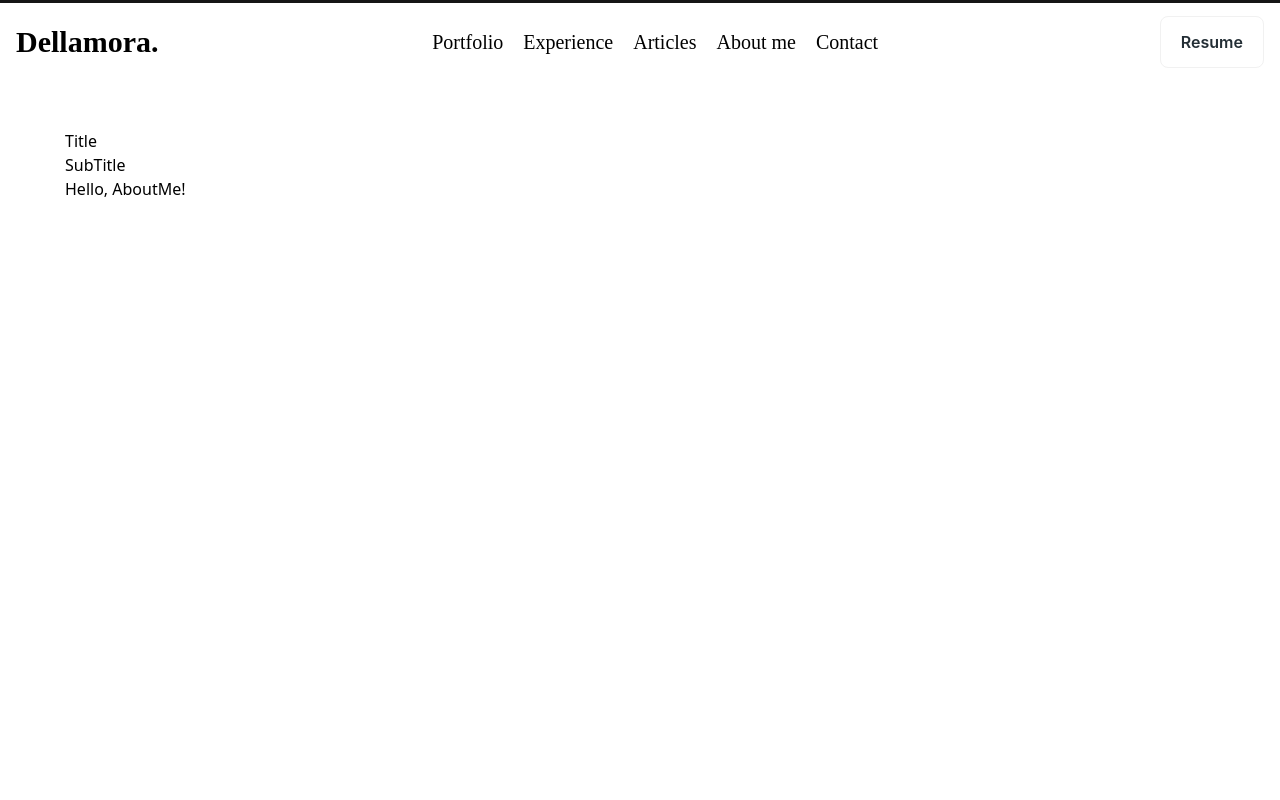
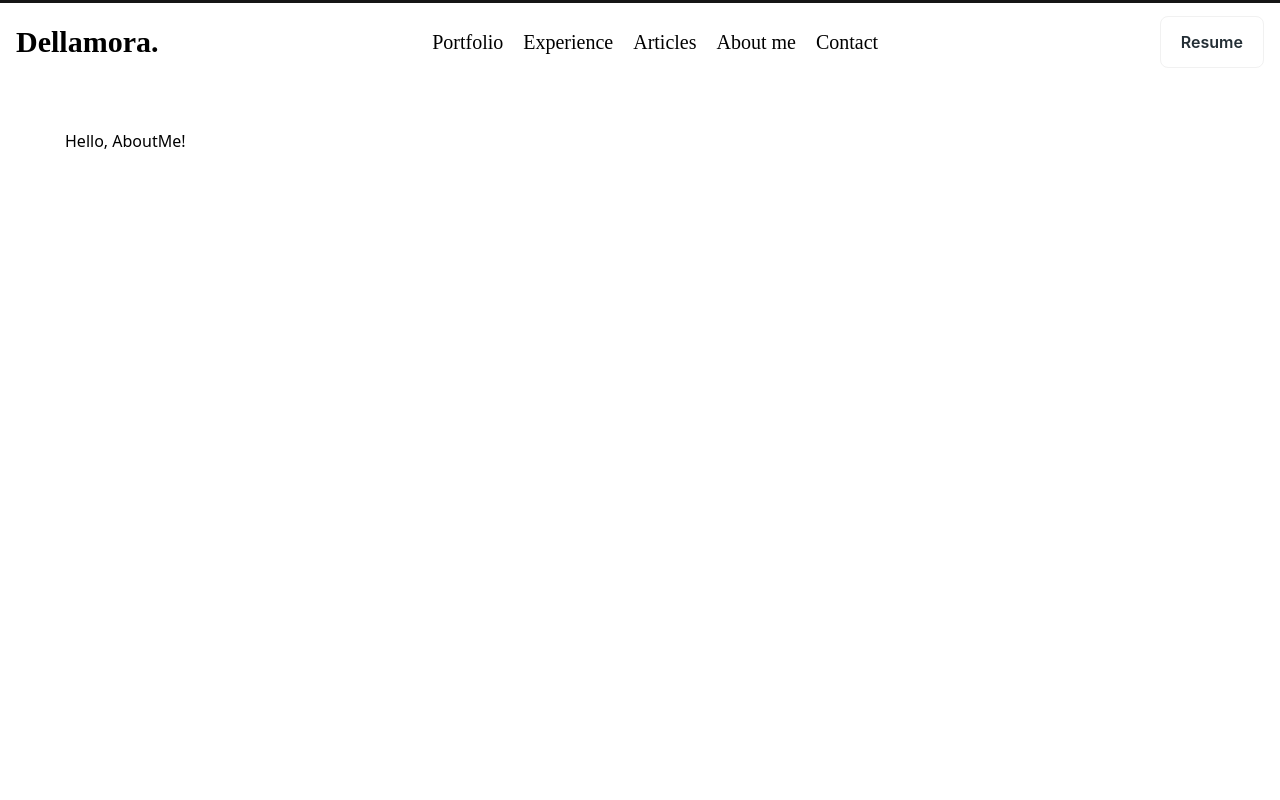
Before and after one commit to dellamora/dellamora-site, a Next.js app: page / in a window 1280 px wide. Shown: the top 800 px of the page. Built offline with nearby package versions, Linux system fonts and the light colour scheme.

Commit message:
WIP added title and sub title props

```diff
--- a/src/common/components/section.tsx
+++ b/src/common/components/section.tsx
@@ -6,6 +6,8 @@ type Props = {
   children: JSX.Element | JSX.Element[];
   bgColor?: `bg-${string}`;
   setIsInView?: (isInView: boolean) => void;
+  title?: string;
+  subTitle?: string;
 };
 
 export const Section = ({
@@ -13,6 +15,8 @@ export const Section = ({
   children,
   bgColor,
   setIsInView,
+  title,
+  subTitle,
 }: Props): JSX.Element => {
   const { ref, inView } = useInView({
     threshold: 0.5,
@@ -25,8 +29,8 @@ export const Section = ({
   return (
     <section className={`relative p-[65px] h-[90vh] ${bgColor}`} ref={ref}>
       <div id={id} className="absolute pointer-events-none -top-[100px]"></div>
-      <h1>Title</h1>
-      <h1>SubTitle</h1>
+      {title && <h1>{title}</h1>}
+      {subTitle && <h1>{subTitle}</h1>}
       {children}
     </section>
   );
```
